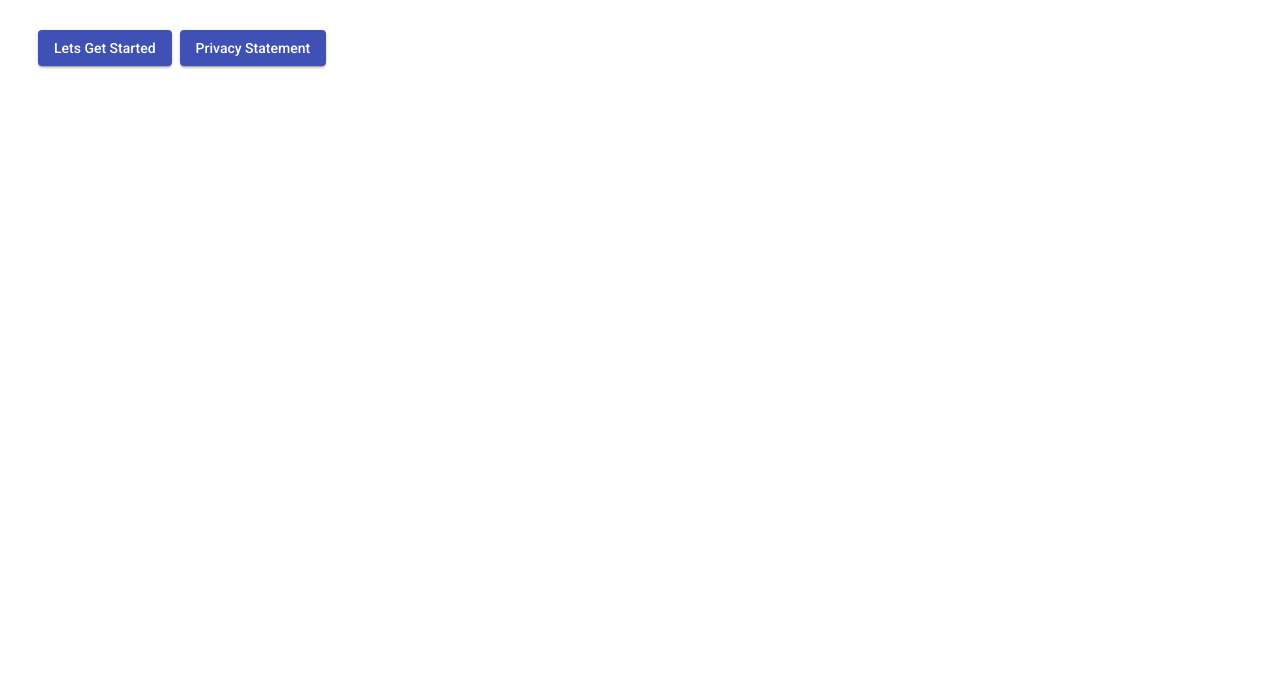
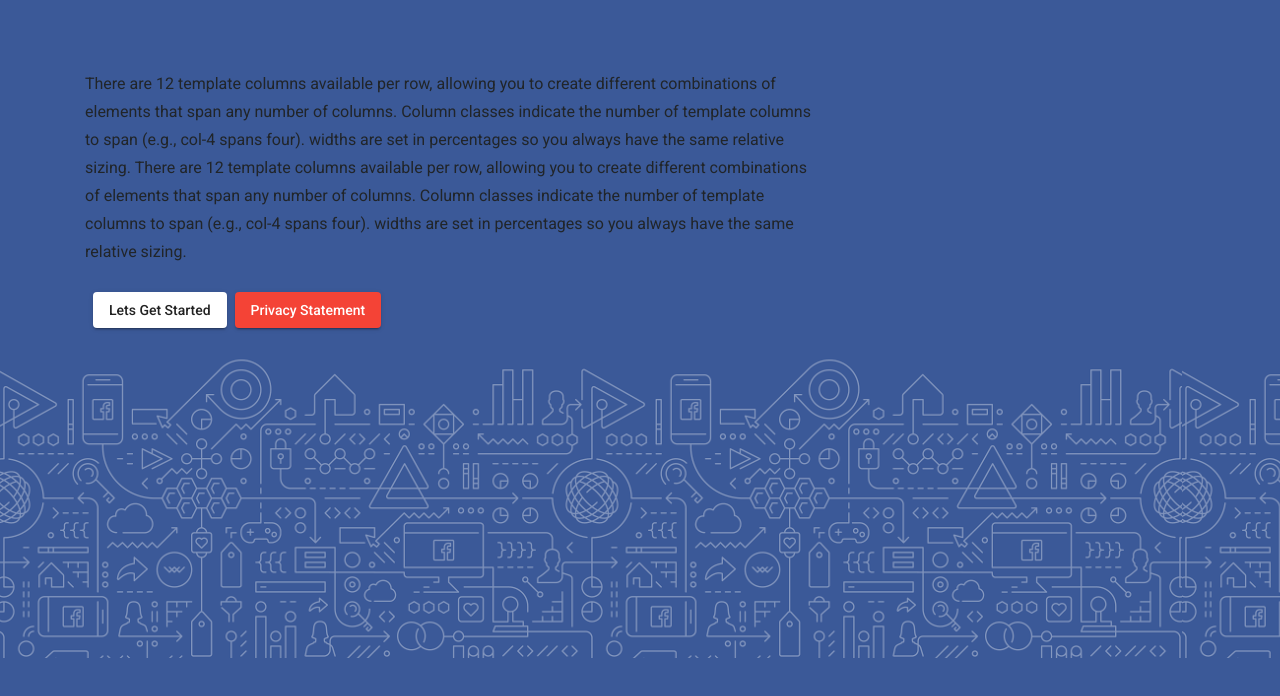
Before and after one commit to desgin/matboot, an Angular app: page /homePage in a window 1280 px wide. Shown: the top 696 px of the page. Built offline with nearby package versions, Linux system fonts and the light colour scheme.

Commit message:
adding bootstrap and images

```diff
--- a/src/app/home-page/home-page.component.html
+++ b/src/app/home-page/home-page.component.html
@@ -1,15 +1,37 @@
 
-    <div>
+    <div class="container">
+      <div class="row">
+        <div class="col-md-8 intro">
+          <h3> There are 12 template columns available per row,
+            allowing you to create different combinations of elements
+            that span any number of columns. Column classes indicate the number of
+            template columns to span (e.g., col-4 spans four). widths are set in percentages
+            so you always have the same relative sizing.  There are 12 template columns available per row,
+            allowing you to create different combinations of elements
+            that span any number of columns. Column classes indicate the number of
+            template columns to span (e.g., col-4 spans four). widths are set in percentages
+            so you always have the same relative sizing. </h3>
+        </div>
+        <div class="col-md-2">
+          <img/>
+        </div>
+        <div class="col-md-2"></div>
+      </div>
+      <div class="row">
+        <div class="col-md-6">
           <button class="example-button-row"
           mat-raised-button
-      color="primary"
+          color="basic"
           center
           [routerLink]="['/dashboard']">Lets Get Started</button>
-
           <button class="example-button-row"
          mat-raised-button
-      color="primary"
+         color="warn"
          center
          (click)= "onClick()"
-      [routerLink]="['/privacyStatement']" routerLinkActive="active">Privacy Statement</button>
+         [routerLink]="['/privacyStatement']"
+        routerLinkActive="active">Privacy Statement</button>
         </div>
+      </div>
+
+    </div>
--- a/src/app/home-page/home-page.component.scss
+++ b/src/app/home-page/home-page.component.scss
@@ -2,5 +2,10 @@
   .example-button-row {
     font-size: 14px;
     margin-left: 8px;
-    min-width: 120px;
+    min-width: auto;
   }
+
+  .intro {
+    margin-top: 40px;
+    margin-bottom: 10px;
+  }
--- a/src/app/store/dashboard/dashboard.component.html
+++ b/src/app/store/dashboard/dashboard.component.html
@@ -4,10 +4,6 @@
       center
       [routerLink]="['/homePage']">Home</button>
 <mat-tab-group>
-    <!-- <mat-tab label="First"> Content 1 </mat-tab>
-    <mat-tab label="Second"> Content 2
-    </mat-tab>
-    <mat-tab label="Third"> Content 3 </mat-tab> -->
     <mat-tab label="Fourth"> Content 4 </mat-tab>
     <mat-tab label="Inventory"> <app-data-table></app-data-table>  </mat-tab>
     <mat-tab label="Volunter Form" >
--- a/src/app/store/dashboard/dashboard.component.scss
+++ b/src/app/store/dashboard/dashboard.component.scss
@@ -1,6 +1,6 @@
 .example-button-row {
     font-size: 14px;
     margin-left: 8px;
-    min-width: 120px;
+    min-width: auto;
     float: right;
   }
--- a/src/styles.scss
+++ b/src/styles.scss
@@ -9,4 +9,6 @@ body {
   font-family: Roboto, Arial, sans-serif;
   margin: 0;
   padding: 30px;
+  background-color: #cccccc;
+  background-image: url("assets/img/background.png");
 }
```
Also changed, not shown: src/assets/img/background.png (added), src/assets/img/paper.gif (added). Lines whose indentation alone changed are shown as unchanged.
